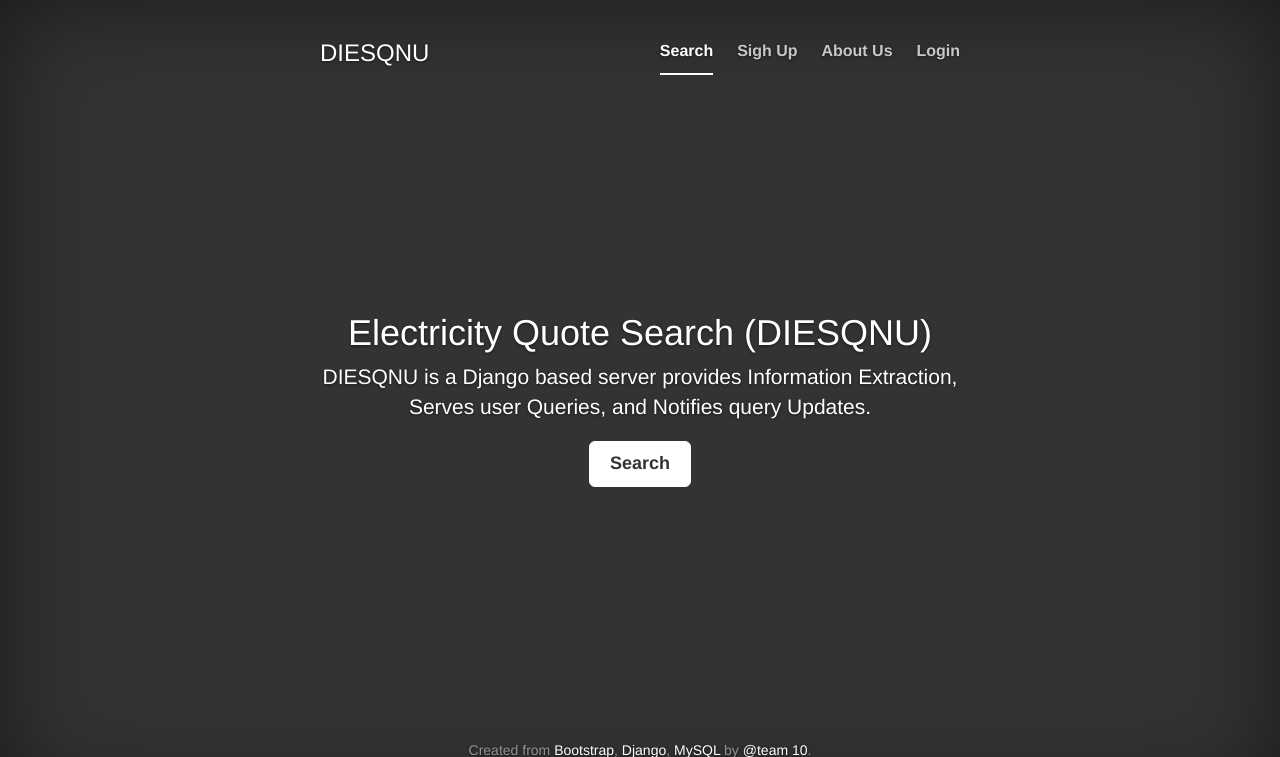
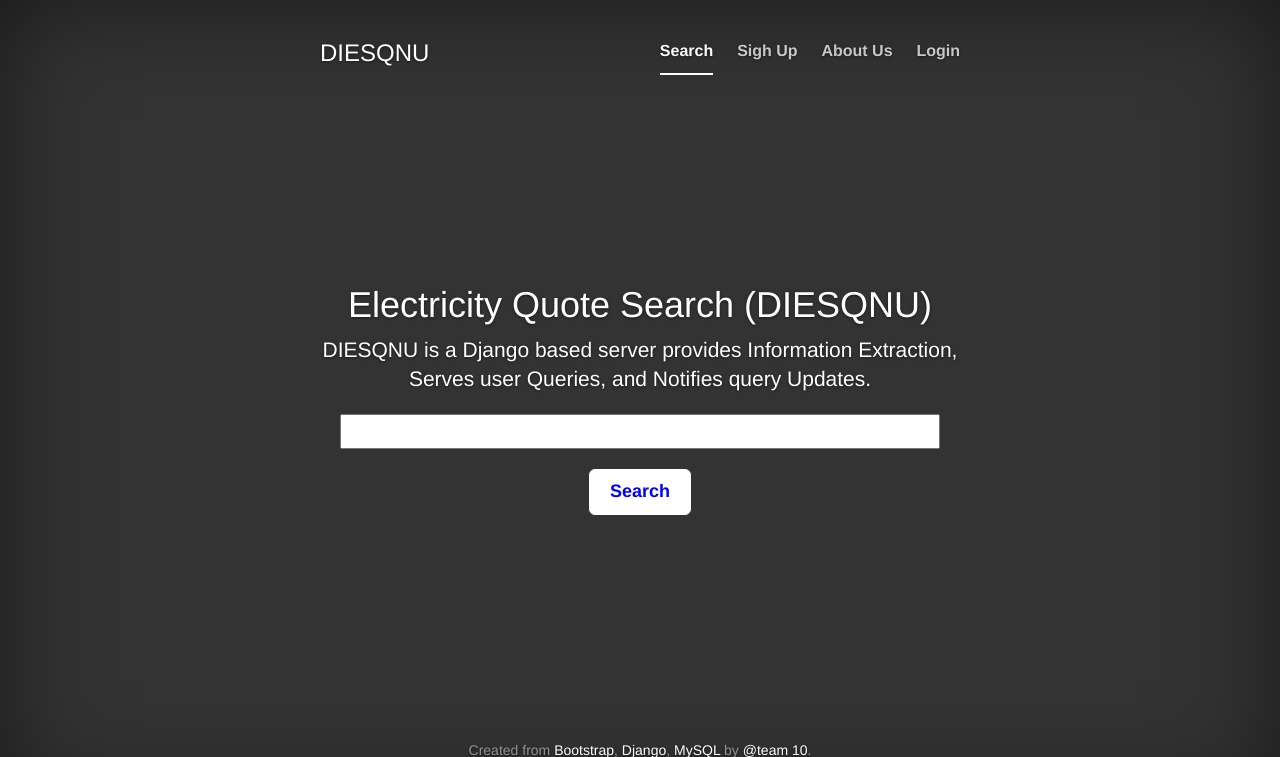
Before and after one commit to thekingofkings/diesqnu, a Django app: page / in a window 1280 px wide. Shown: the top 757 px of the page. Run offline with Django 3.2, Linux system fonts and the light colour scheme; some libraries are stand-ins or nearby versions.

Commit message:
Add the views for search query

```diff
--- a/quote/static/quote/cover.css
+++ b/quote/static/quote/cover.css
@@ -182,3 +182,10 @@
 	margin-left: 120%;
 	width: 200px;
 }
+
+
+.querybox {
+	width: 600px;
+	text-align: left;
+	color: black;
+}
--- a/quote/templates/quote/index.html
+++ b/quote/templates/quote/index.html
@@ -10,7 +10,10 @@
 {% block innerblock %}
 	<h1 class="cover-heading">Electricity Quote Search (DIESQNU)</h1>
 	<p class="lead">DIESQNU is a Django based server provides Information Extraction, Serves user Queries, and Notifies query Updates.</p>
-	<p class="lead">
-	  <a href="http://getbootstrap.com/examples/cover/#" class="btn btn-lg btn-default">Search</a>
-	</p>
+
+	<form action={% url  "search" %} method=post>
+	{% csrf_token %}
+	<p class="lead"><input type=text name=querystring class=querybox></input></p>
+	<p class="lead"><input type=submit value="Search" class="keyin btn btn-lg btn-default"></p>
+	</form>
 {% endblock %}
--- a/quote/urls.py
+++ b/quote/urls.py
@@ -9,5 +9,6 @@
     url(r'^signup$', views.sign_up, name='signup'),
     url(r'^login$', views.login_view, name='login'),
     url(r'^logout$', views.logout_view, name='logout'),
+    url(r'^search$', views.search, name='search'),
     url(r'^createuser$', "quote.views.createUser")
 )
--- a/quote/views.py
+++ b/quote/views.py
@@ -100,3 +100,8 @@
     if request.user.is_authenticated:
         logout( request )
         return redirect("index")
+
+
+
+def search( request ):
+    pass
```
Also changed, not shown: 2 other files.
